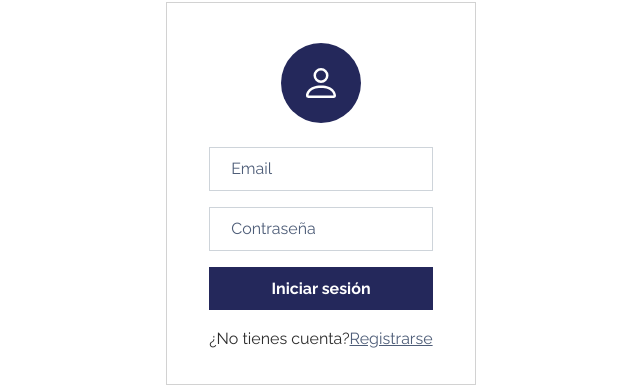
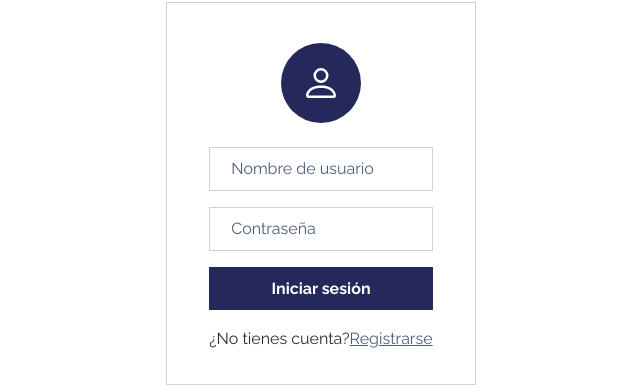
Before and after one commit to DCC-CC4401/2023-1-Grupo-16, a Django app: page /log_in/ in a window 1280 px wide. Shown: the part 148-537 px from the top of the page, without its empty margins (319-959 px from the left). Run offline with Django 4.2, Linux system fonts and the light colour scheme; some libraries are stand-ins or nearby versions.

Commit message:
fix: log in has to be with username and password

```diff
--- a/rateyourseat/app_inicial/templates/app_inicial/logIn.html
+++ b/rateyourseat/app_inicial/templates/app_inicial/logIn.html
@@ -28,7 +28,7 @@
                                 </svg></div>
                             <form class="text-center" method="post" style="padding-bottom: 0px;padding-left: 0px;">
                                 {% csrf_token %}
-                                <div class="mb-3"><input class="form-control" type="email" name="email" placeholder="Email"></div>
+                                <div class="mb-3"><input class="form-control" type="username" name="username" placeholder="Nombre de usuario"></div>
                                 <div class="mb-3"><input class="form-control" type="password" name="password" placeholder="Contraseña"></div>
                                 <div class="mb-3"><button class="btn btn-primary d-block w-100" type="submit" role="button" href="/home">Iniciar sesión</button></div>
                                 <div><span style="padding-right: 0px;">¿No tienes cuenta?</span><a href="/sign_up"><span style="text-decoration: underline;">Registrarse</span></a></div>
--- a/rateyourseat/app_inicial/views.py
+++ b/rateyourseat/app_inicial/views.py
@@ -24,17 +24,17 @@ Args: request
 Returns: HttpResponse
 """
 def log_in(request):
-    if request.method == 'GET':
-        return render(request,"app_inicial/logIn.html")
     if request.method == 'POST':
-        email=request.POST['email']
+        nick=request.POST['username']
         contraseña=request.POST['password']
-        usuario= authenticate(email=email, password=contraseña)
+        usuario = authenticate(username=nick, password=contraseña)
         if usuario is not None:
             login(request,usuario)
             return HttpResponseRedirect('/home')
         else:
             return HttpResponseRedirect('/sign_up')
+
+    return render(request,"app_inicial/logIn.html")
 
 """
 log_out view: log out page
```
